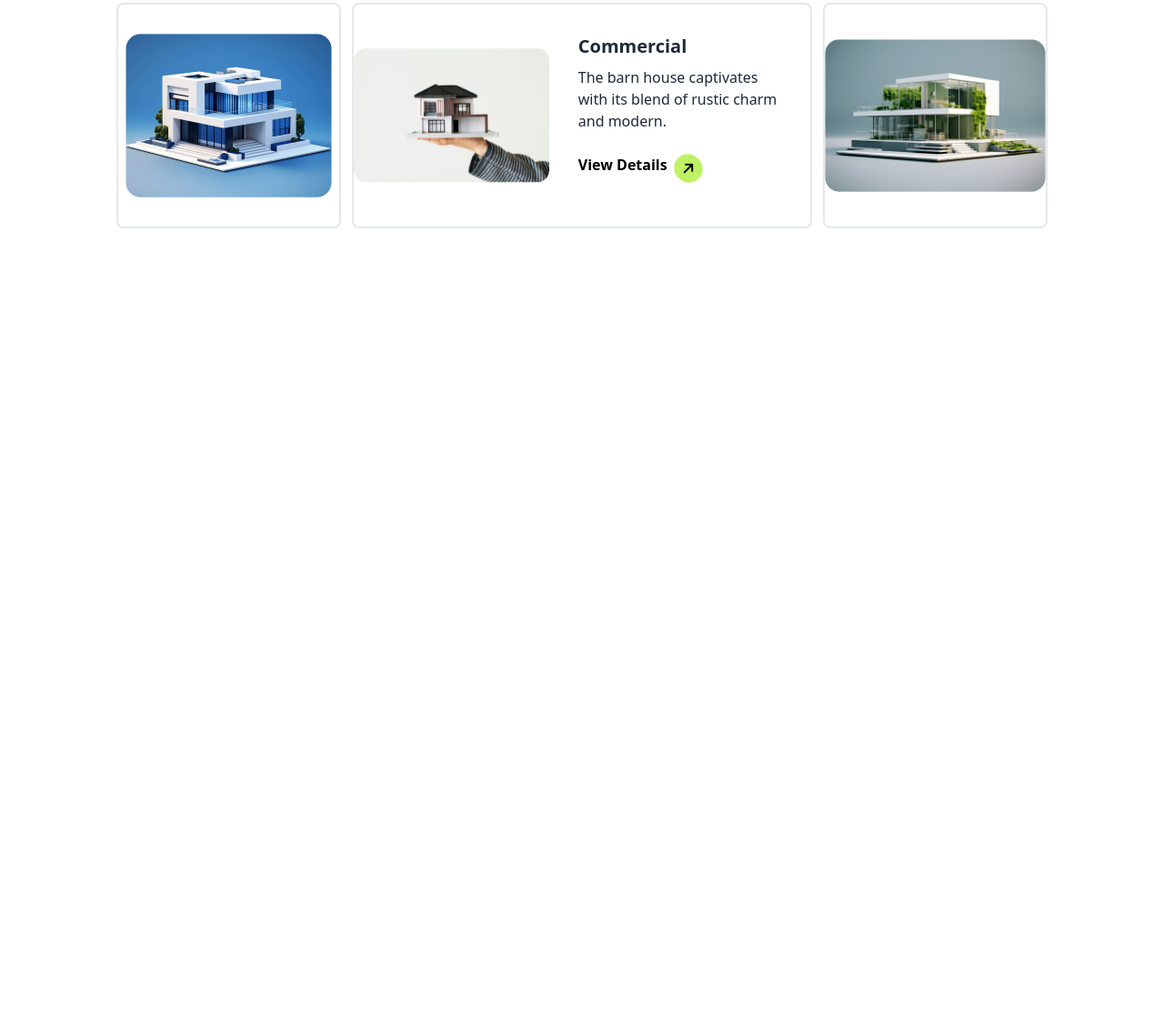
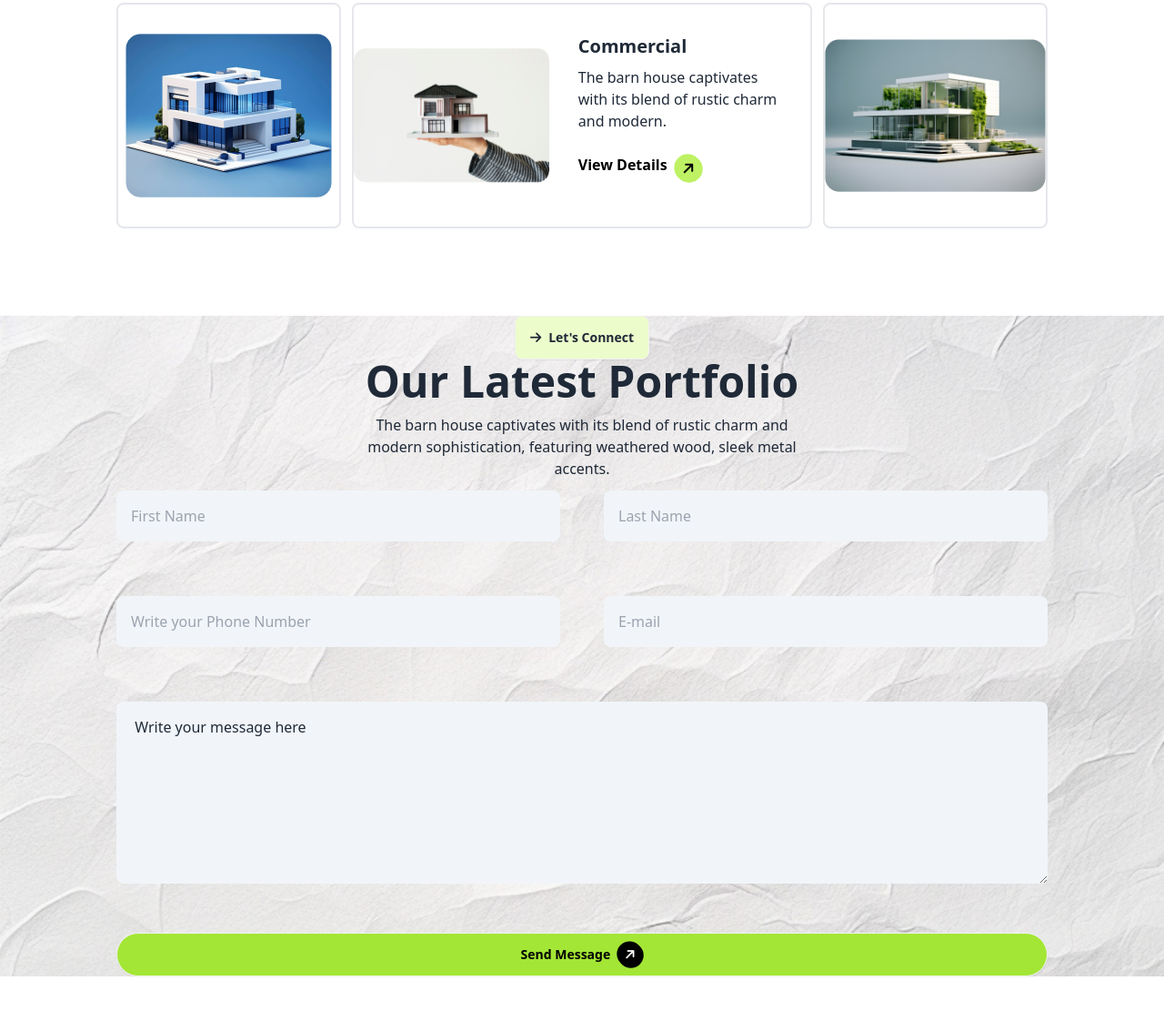
Before and after one commit to Zakia6789/B10-Assignment3-Rinterio, a plain HTML site: page index.html in a window 1280 px wide. Shown: the part 2758-3869 px from the top of the page at 91% size. Before the commit the page ends 3105 px from the top, so only its background shows below. Drawn offline with nearby package versions, Linux system fonts and the light colour scheme.

Commit message:
Form Section is Added

```diff
--- a/index.html
+++ b/index.html
@@ -5,6 +5,8 @@
     <meta charset="UTF-8">
     <meta name="viewport" content="width=device-width, initial-scale=1.0">
     <title>Document</title>
+    <!-- CSS Link  -->
+    <link rel="stylesheet" href="./styles/style.css">
     <!-- Google Font  -->
     <link rel="preconnect" href="https://fonts.googleapis.com">
     <link rel="preconnect" href="https://fonts.gstatic.com" crossorigin>
@@ -330,6 +332,47 @@
             </div>
 
         </section>
+
+
+
+        <section class="w-full  formbg   my-12 lg:my-24">
+            <div class="w-full container max-w-screen-lg mx-auto ">
+                <div>
+                    <div class="items-center space-x-3 text-center ">
+                        <button class="btn bg-lime-100"><i class="fa-solid fa-arrow-right rounded-full"></i>Let's
+                            Connect</button>
+                    </div>
+                    <div class="text-center space-y-3">
+                        <h2 class="text-3xl lg:text-5xl font-bold">Our Latest Portfolio</h2>
+                        <p class="w-2/2 lg:w-1/2  mx-auto ">The barn house captivates with its blend of rustic charm and
+                            modern sophistication, featuring weathered wood, sleek metal accents.</p>
+                    </div>
+                </div>
+
+
+                <div class="col-span-1 lg:col-span-4">
+                    <div class="grid grid-cols-1 lg:grid-cols-2 gap-12">
+                        <input class="mt-3 p-4 border-none outline-none rounded-lg bg-slate-100 w-full" type="text"
+                            placeholder="First Name">
+                        <input class="mt-3 p-4 border-none outline-none rounded-lg bg-slate-100 w-full" type="text"
+                            placeholder="Last Name">
+                        <input class="mt-3 p-4 border-none outline-none rounded-lg bg-slate-100 w-full" type="number"
+                            placeholder="Write your Phone Number">
+                        <input class="mt-3 p-4 border-none outline-none rounded-lg bg-slate-100 w-full" type="email"
+                            placeholder="E-mail">
+
+
+                        <div class="lg:col-span-2">
+                            <textarea name="" id="" rows="7"
+                                class="mt-3 p-4 border-none outline-none rounded-lg bg-slate-100 w-full"> Write your message here</textarea>
+                        </div>
+                        <button
+                            class="btn bg-lime-400 col-span-1 justify-center lg:col-span-2 text-black rounded-3xl">Send
+                            Message <i class="fa-solid fa-arrow-right bg-black text-white -rotate-45 rounded-full p-2"></i></button>
+                        </div>
+                    </div>
+                </div>
+        </section>
     </main>
 
     <footer></footer>
--- a/styles/style.css
+++ b/styles/style.css
@@ -0,0 +1,6 @@
+.formbg{
+    background-image: url(../assets/bg.jpg);
+    background-repeat: no-repeat;
+    background-position: center;
+    background-size: cover;
+}
```
Lines whose indentation alone changed are shown as unchanged.
